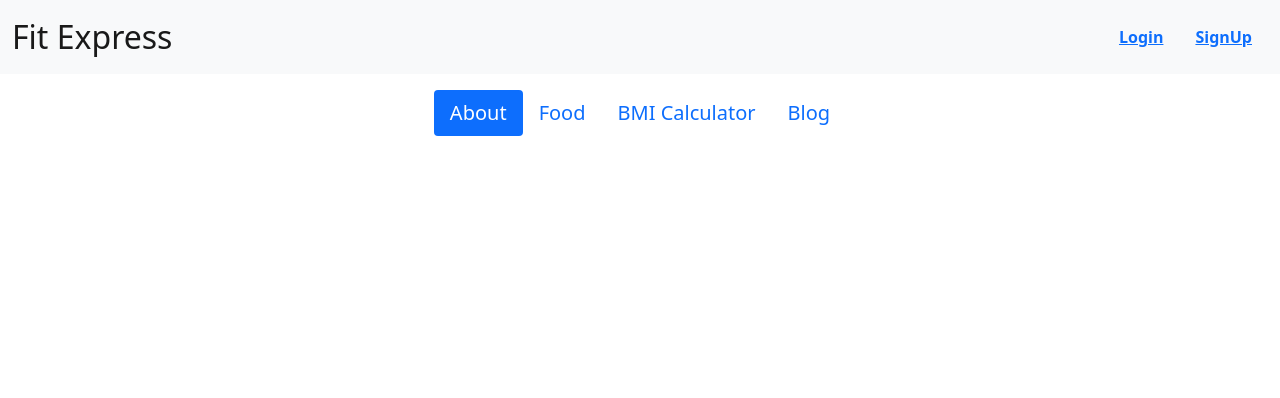
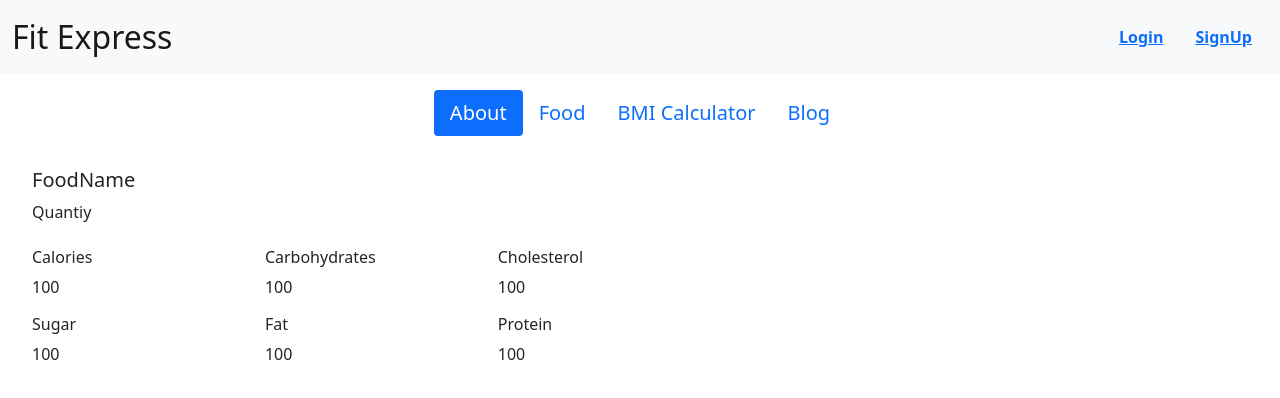
Before and after one commit to Akriti1811/Calorie_Heist_, a React (Create React App) app: page / in a window 1280 px wide. Shown: the top 398 px of the page. Built offline with nearby package versions, Linux system fonts and the light colour scheme.

Commit message:
FoodDetails added

```diff
--- a/src/App.js
+++ b/src/App.js
@@ -4,6 +4,7 @@ import { BrowserRouter as Router, Switch, Route } from "react-router-dom";
 import Login from "./Components/Login";
 import SignUp from "./Components/SignUp";
 import Navbar from "./Components/Navbar";
+import FoodDetails from "./Components/FoodDetails";
 
 import './App.css';
 
@@ -15,6 +16,7 @@ function App() {
         <div className="login">
 
           <Navbar/>
+          <FoodDetails/>
         </div>
 
         </Route>
--- /dev/null
+++ b/src/Components/FoodDetails.js
@@ -0,0 +1,49 @@
+import React from 'react'
+
+export default function FoodDetails() {
+    return (
+        <div class="col-md-7">
+                <div class="card-body">
+                    <h5 class="card-title px-3">FoodName</h5>
+                    <p class="card-text px-3">Quantiy</p>
+
+                    <div class="detail-card px-2 py-2">
+                        <div class="d-flex flex-wrap">
+                            <div class="col-md-4 col-12 px-2">
+                               <h6>Calories</h6>
+                               <p>100</p>
+                            </div>
+
+                            <div class="col-md-4 col-12 px-2">
+                               <h6>Carbohydrates</h6>
+                               <p>100</p>
+                            </div>
+
+                            <div class="col-md-4 col-12 px-2">
+                               <h6>Cholesterol</h6>
+                               <p>100</p>
+                            </div>
+
+                            <div class="col-md-4 col-12 px-2">
+                               <h6>Sugar</h6>
+                               <p>100</p>
+                            </div>
+
+                            <div class="col-md-4 col-12 px-2">
+                               <h6>Fat</h6>
+                               <p>100</p>
+                            </div>
+
+                            <div class="col-md-4 col-12 px-2">
+                               <h6>Protein</h6>
+                               <p>100</p>
+                            </div>
+
+                        </div>
+                    </div>
+
+
+                </div>
+            </div>
+    )
+}
```
Also changed, not shown: 1 other file (tests, documents, lock files or other folders).
